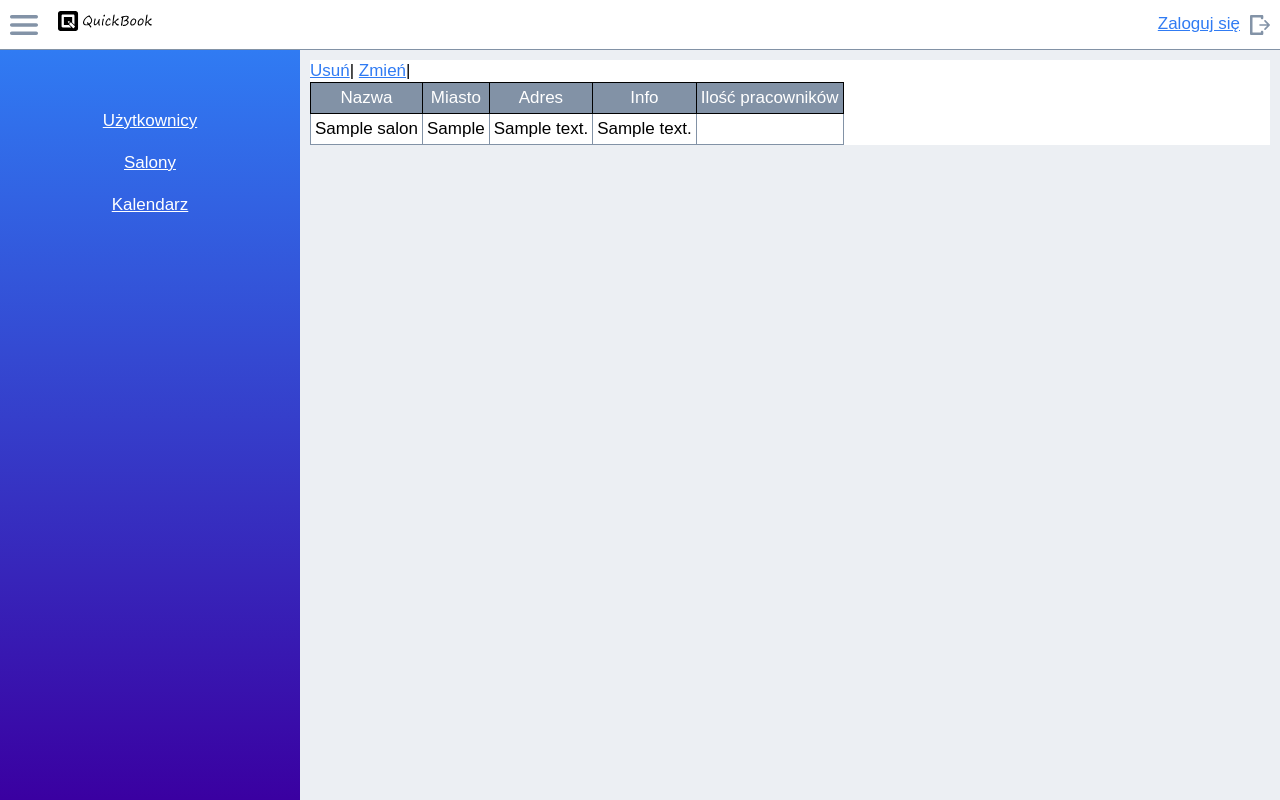
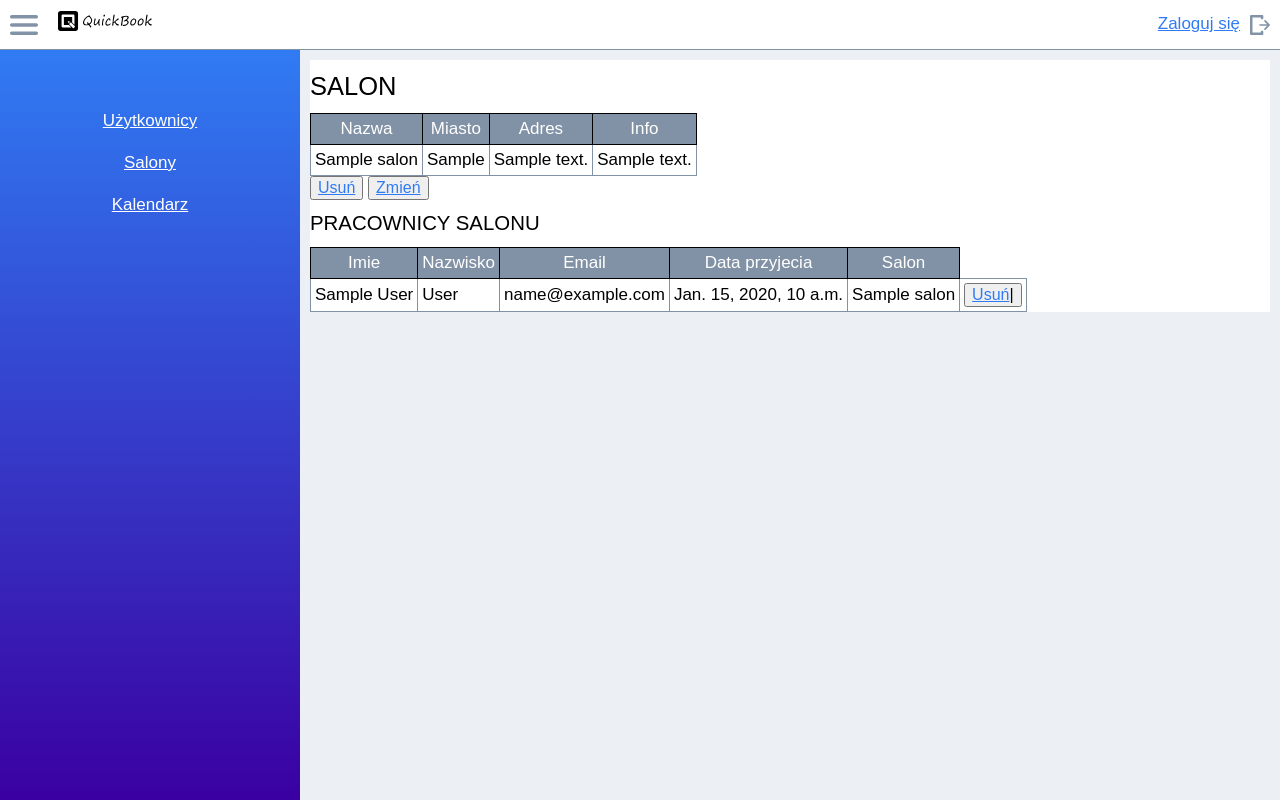
Before and after one commit to House079/adzf_sda, a Django app: page /salon/detail/1 in a window 1280 px wide. Run offline with Django 4.2, Linux system fonts and the light colour scheme; tables that the repository leaves empty hold one stand-in row (values such as "Sample post").

Commit message:
Adding List of Employees to each salon

```diff
--- a/quickbook/salon/templates/salon/salon_detail.html
+++ b/quickbook/salon/templates/salon/salon_detail.html
@@ -8,13 +8,14 @@
 
     <div class="widget white-bg">
         <div class="table-responsive-container">
+        <h2>SALON</h2>
         <table class="table">
             <tr>
                 <th>Nazwa</th>
                 <th>Miasto</th>
                 <th>Adres</th>
                 <th>Info</th>
-                <th>Ilość pracowników</th>
+
             </tr>
 
             <tr>
@@ -22,18 +23,33 @@
                 <td>{{ object.city }}</td>
                 <td>{{ object.address }}</td>
                 <td>{{ object.details }}</td>
-                <td>{{ object.count_employees }}</td>
-
+            </tr>
+        </table>
+            <div>
+                <button class="button"><a href="{% url 'salon:delete' salon.pk %}">Usuń</a></button>
+                <button class="button"><a href="{% url 'salon:update' salon.pk %}">Zmień</a></button>
+            </div>
+        <h3>PRACOWNICY SALONU</h3>
+        <table class="table">
+            <tr>
+                <th>Imie</th>
+                <th>Nazwisko</th>
+                <th>Email</th>
+                <th>Data przyjecia</th>
+                <th>Salon</th>
 
             </tr>
-            {% block employees %}
-
-            {% endblock employees %}
-            <div>
-                <a href="{% url 'salon:delete' salon.pk %}">Usuń</a>|
-                <a href="{% url 'salon:update' salon.pk %}">Zmień</a>|
-            </div>
-
+            {% for employee in object.employees.all %}
+            <tr>
+                <td>{{ employee.name }}</td>
+                <td>{{ employee.surname }}</td>
+                <td>{{ employee.email }}</td>
+                <td>{{ employee.date_joined }}</td>
+                <td>{{ employee.salon }}</td>
+                <td><button><a href="{% url 'users:delete' employee.pk %}">Usuń</a>|</button></td>
+            {% endfor %}
+            </tr>
+        </table>
         </div>
     </div>
 
--- a/quickbook/users/templates/users/employees.html
+++ b/quickbook/users/templates/users/employees.html
@@ -6,6 +6,7 @@
                 <th>Nazwisko</th>
                 <th>Email</th>
                 <th>Data przyjecia</th>
+                <th>Salon</th>
 
             </tr>
             {% for employee in employee_list %}
@@ -14,6 +15,7 @@
                 <td>{{ employee.surname }}</td>
                 <td>{{ employee.email }}</td>
                 <td>{{ employee.date_joined }}</td>
+                <td>{{ employee.salon }}</td>
                 <td><button><a href="{% url 'users:delete' employee.pk %}">Usuń</a>|</button></td>
             {% endfor %}
             </tr>
```
